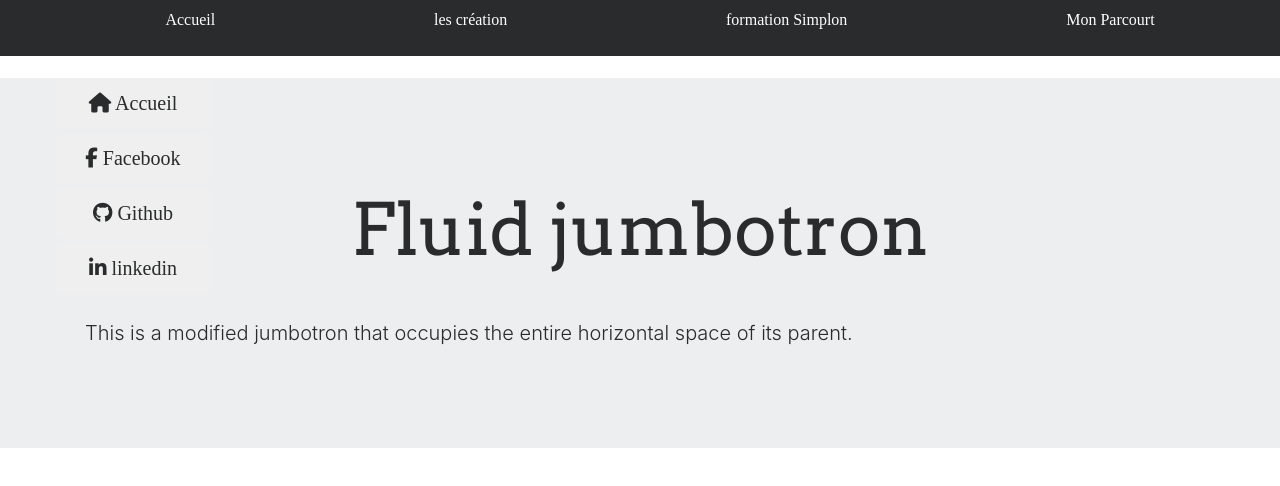
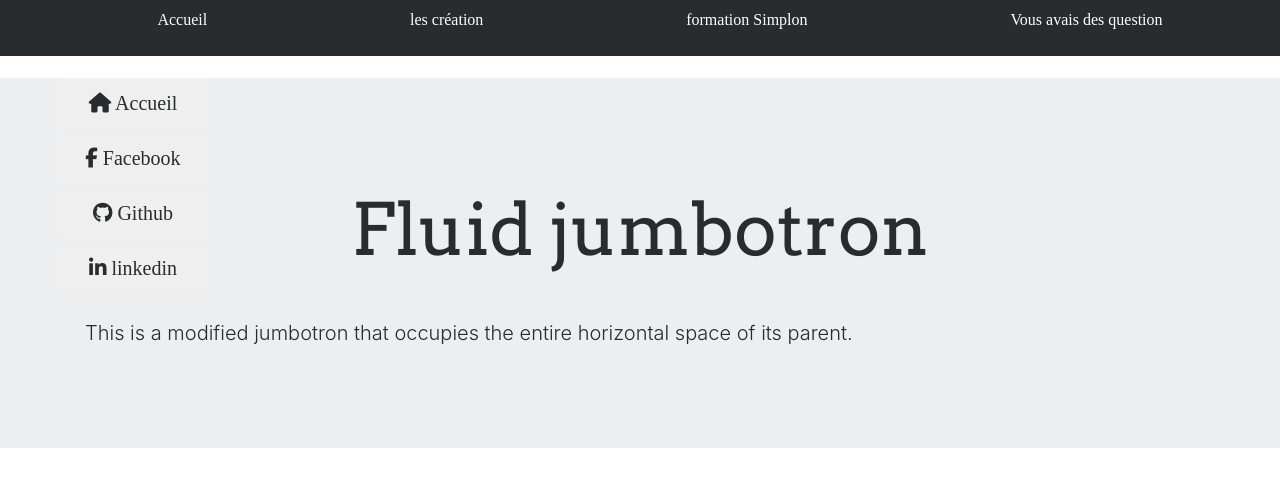
Before and after one commit to Slimaneha/Project-, a plain HTML site: page contact.html in a window 1280 px wide. Drawn offline with nearby package versions, Linux system fonts and the light colour scheme; a web font is replaced by a local one.

Commit message:
notification de la nav " changement de parcourt en contact"

```diff
--- a/contact.html
+++ b/contact.html
@@ -39,7 +39,7 @@
                 <li><a href="index.html">Accueil</a></li>
                 <li><a href="rendu.html">les création </a></li>
                 <li><a href="simplon.html">formation Simplon</a></li>
-                <li><a href="parcourt.html">Mon Parcourt</a></li>
+                <li><a href="contact.html">Vous avais des question</a></li>
             </ul>
 
         </nav>
@@ -61,7 +61,7 @@
         <a class="nav-link" href="simplon.html">Formation Simplon</a>
       </li>
       <li class="nav-item">
-        <a class="nav-link disabled" href="parcourt.html">mon Parcourt</a>
+        <a class="nav-link disabled" href="contact.html">Vous avais des question</a>
       </li>
     </ul>
 
```
Also changed, not shown: simplon.html (+2 -2 lines).
